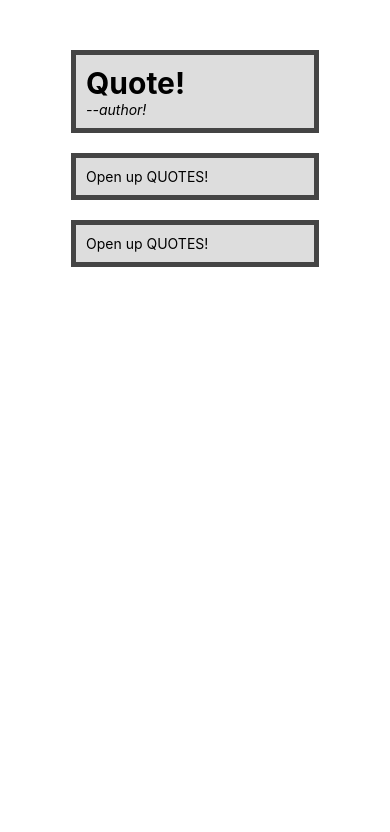
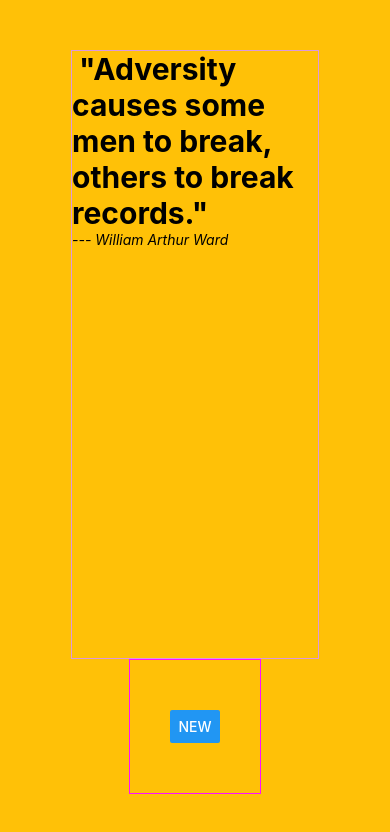
Before and after one commit to lexprod/QuoteApp, a React Native app: screen / in a window 390 px wide. Shown: the top 832 px of the page. Built offline with nearby package versions, Linux system fonts and the light colour scheme.

Commit message:
more styling and start of ui

```diff
--- a/App.js
+++ b/App.js
@@ -1,5 +1,6 @@
+import React from 'react';
 import { StatusBar } from 'expo-status-bar';
-import { StyleSheet, Text, View } from 'react-native';
+import { StyleSheet, Text, View, Button } from 'react-native';
 import axios from 'axios';
 
 // async function getMoviesFromApi() {
@@ -19,15 +20,12 @@ import axios from 'axios';
 export default function App() {
   return (
     <View style={styles.supercontainer}>
-      <View style={styles.container}>
-        <Text style={styles.quotetext}>Quote!</Text>
-        <Text style={styles.credittext}>--author!</Text>
+      <View style={styles.quotecontainer}>
+        <Text style={styles.quotetext}> "Adversity causes some men to break, others to break records." </Text>
+        <Text style={styles.credittext}>--- William Arthur Ward</Text>
       </View>
-      <View style={styles.container}>
-        <Text>Open up QUOTES!</Text>
-      </View>
-      <View style={styles.container}>
-        <Text>Open up QUOTES!</Text>
+      <View style={styles.buttoncontainer}>
+        <Button title="new" />
       </View>
     </View>
 
@@ -35,21 +33,19 @@ export default function App() {
 }
 
 const styles = StyleSheet.create({
-  container: {
-    borderColor: '#444',
-    borderWidth: 5,
-    flexDirection: 'column',
-    margin: 10,
-    padding: 10,
+  quotecontainer: {
     width: '80%',
-    backgroundColor: '#ddd',
+    borderColor: '#d9d',
+    borderWidth: 1,
+    flex: 1
   },
   supercontainer: {
-    margin: 40,
-    flexDirection: 'column',
+    paddingHorizontal: 40,
+    paddingVertical: 50,
+    flex: 1,
+    justifyContent: 'space-around',
     alignItems: 'center',
-    justifyContent: 'center',
-    alignContent: 'space-around'
+    backgroundColor: '#FFC107'
   },
   quotetext: {
     fontSize: 30,
@@ -58,5 +54,12 @@ const styles = StyleSheet.create({
   credittext: {
     fontStyle: 'italic',
     fontSize: 14
+  },
+  buttoncontainer: {
+    paddingHorizontal: 40,
+    paddingVertical: 50,
+    borderColor: '#f1f',
+    borderWidth: 1
+
   }
 });
```
